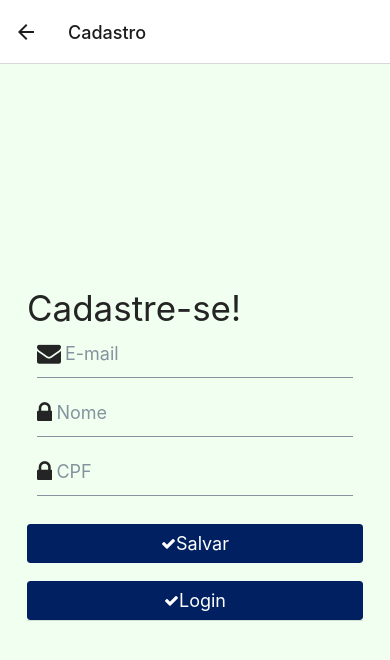
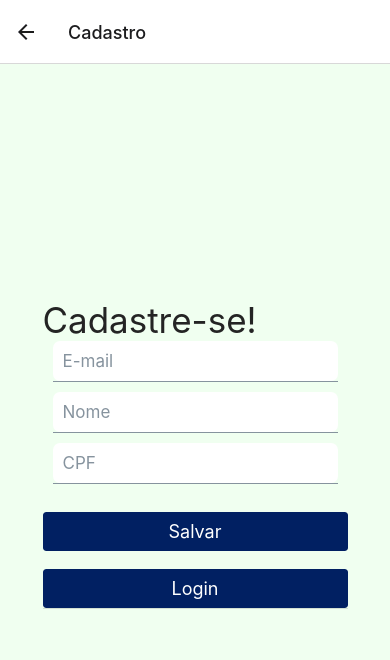
Before and after one commit to valencprado/react-tech-ecommerce, a React Native app: screen /Cadastro in a window 390 px wide. Shown: the top 660 px of the page. Built offline with nearby package versions, Linux system fonts and the light colour scheme.

Commit message:
feat: novo visual

```diff
--- a/screen/Cadastro.js
+++ b/screen/Cadastro.js
@@ -30,48 +30,32 @@ export default function Cadastro({navigation}) {
          <Text h2>Cadastre-se!</Text>
         <Input
           placeholder="E-mail"
-          leftIcon={{ type: 'font-awesome', name: 'envelope' }}
           onChangeText={value => setEmail(value)}
           keyboardType="email-address"
+          style={specificStyle.input}
           />
         <Input
           placeholder="Nome"
-          leftIcon={{ type: 'font-awesome', name: 'lock' }}
           onChangeText={value => setNome(value)}
           secureTextEntry={true}
+          style={specificStyle.input}
           />
 
             <Input
           placeholder="CPF"
-          leftIcon={{ type: 'font-awesome', name: 'lock' }}
           onChangeText={value => setCpf(value)}
           secureTextEntry={true}
+          style={specificStyle.input}
           />
 
         <br></br>
             <Button
-                icon={
-                  <Icon
-                  name="check"
-                  size={15}
-                  color="white"
-                  backgroundColor="c7fcee"
-                  />
-                }
                 title="Salvar"
                 buttonStyle={specificStyle.button}
                 onPress={()=> salvar()}
                 />
                 <br></br>
               <Button
-                icon={
-                  <Icon
-                  name="check"
-                  size={15}
-                  color="white"
-                  backgroundColor="c7fcee"
-                  />
-                }
                 title="Login"
                 buttonStyle={specificStyle.button}
                 onPress={()=> entrar()}
@@ -91,8 +75,20 @@ const specificStyle =StyleSheet.create({
         padding:10
     },
     button:{
-        width: "100%",
-        margintop:10,
-        backgroundColor:"#012062"
-    }
+
+      width: "100%",
+      backgroundColor:"#012062",
+      flex:1,
+      height:45,
+
+  },
+  input:{
+        backgroundColor:"#FFF",
+        width:'100%',
+        color:"#222",
+        fontSize:17,
+        borderRadius: 7,
+        padding: 10,
+
+  },
 })
--- a/screen/Login.js
+++ b/screen/Login.js
@@ -1,5 +1,5 @@
 import React, { useState } from 'react';
-import { StyleSheet, View } from 'react-native';
+import { StyleSheet, View, Image, KeyboardAvoidingView } from 'react-native';
 import { Button, Divider, Input, Text } from 'react-native-elements';
 import Icon from 'react-native-vector-icons/FontAwesome';
 import styles from '../style/estilo';
@@ -28,44 +28,31 @@ export default function Login({navigation}) {
   }
 
   return (
-    <View style={[styles.container, specificStyle.specificContainer]}>
+    <View style={[specificStyle.specificContainer]}>
       <Divider>
-
-      <Text h2>Login</Text>
+      <Text h2 style={{textAlign:'center'}}>Login</Text>
+      <br></br>
       <Input
         placeholder="E-mail"
-        leftIcon={{ type: 'font-awesome', name: 'envelope' }}
+        autoCorrect={false}
         onChangeText={value => setEmail(value)}
         keyboardType="email-address"
+        style={specificStyle.input}
         />
       <Input
         placeholder="Senha"
-        leftIcon={{ type: 'font-awesome', name: 'lock' }}
         onChangeText={value => setPassword(value)}
         secureTextEntry={true}
+        style={specificStyle.input}
         />
       <br></br>
       <Button
-        icon={
-          <Icon
-            name="check"
-            size={15}
-            color="white"
-            />
-          }
           title="Entrar"
           buttonStyle={specificStyle.button}
           onPress={() => entrar()}
           />
           <br></br>
           <Button
-            icon={
-              <Icon
-              name="user"
-              size={15}
-              color="white"
-           />
-              }
               title="Cadastrar"
               buttonStyle={specificStyle.button}
               onPress={() => Cadastro()}
@@ -77,12 +64,29 @@ export default function Login({navigation}) {
 
 
 const specificStyle =StyleSheet.create({
+
   specificContainer:{
+      alignItems:'center',
+      justifyContent:'center',
       backgroundColor:"#c7fcee",
       padding:10,
+      flex:1,
   },
   button:{
+
       width: "100%",
-      backgroundColor:"#33fee7"
-  }
+      backgroundColor:"#33fee7",
+      flex:1,
+      height:45,
+
+  },
+  input:{
+        backgroundColor:"#FFF",
+        width:'100%',
+        color:"#222",
+        fontSize:17,
+        borderRadius: 7,
+        padding: 10,
+
+  },
 })
```
